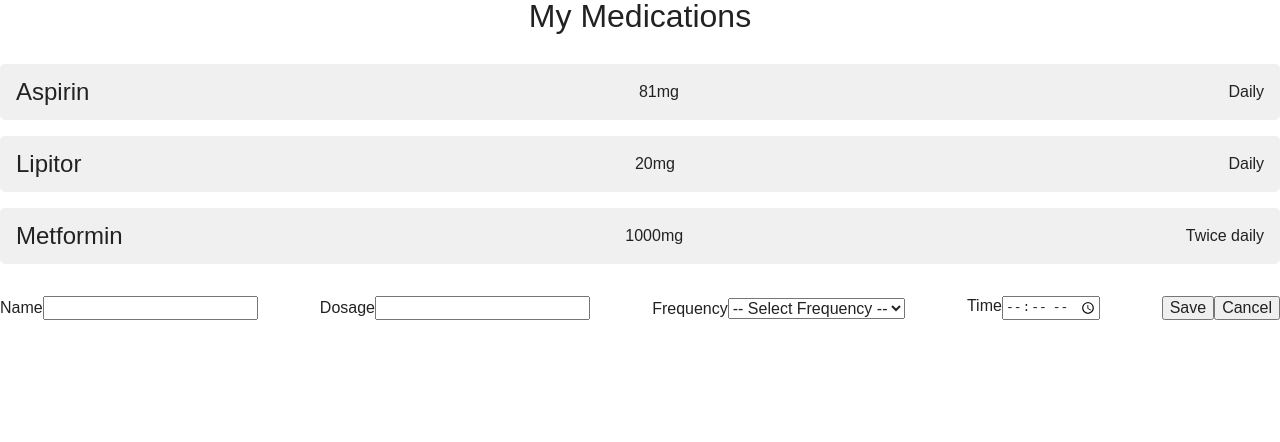
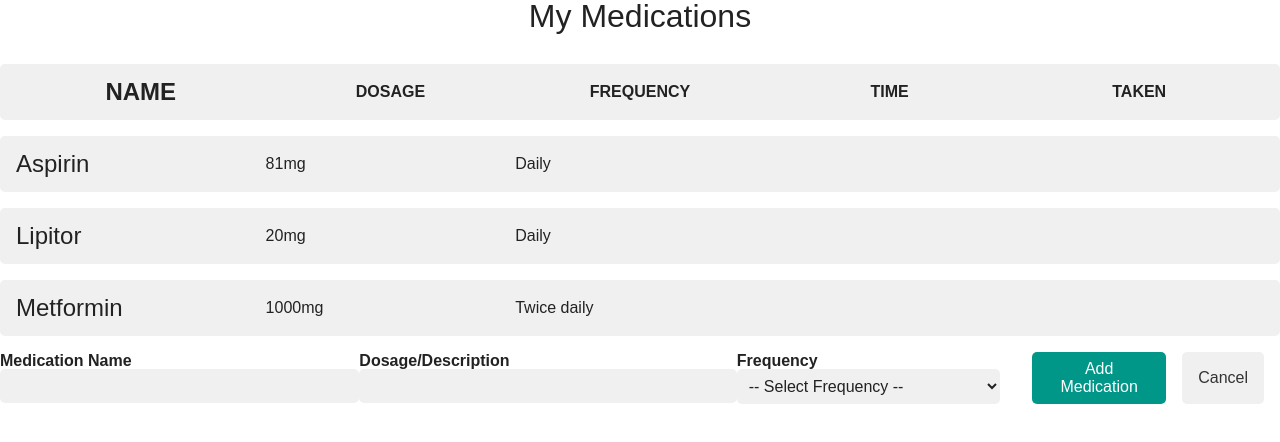
Before and after one commit to kriskris79/MedHelper-app, a React (Create React App) app in the folder medhelper/: page / in a window 1280 px wide. Both pictures are taken after a click on the button "Add Medication Reminder". Shown: the top 442 px of the page. Built offline with nearby package versions, Linux system fonts and the light colour scheme.

Commit message:
new ver of the medication reminder

```diff
--- a/medhelper/src/components/MedicationForm.js
+++ b/medhelper/src/components/MedicationForm.js
@@ -3,46 +3,68 @@
 
 function MedicationForm({ onSave, onCancel }) {
     const [name, setName] = useState('');
-    const [dosage, setDosage] = useState('');
+    const [description, setDescription] = useState('');
     const [frequency, setFrequency] = useState('');
+    const [timesPerDay, setTimesPerDay] = useState('');
     const [time, setTime] = useState('');
 
     const handleSubmit = (event) => {
         event.preventDefault();
-        onSave({ name, dosage, frequency, time });
+        onSave({ name, description, frequency, timesPerDay, time });
         setName('');
-        setDosage('');
+        setDescription('');
         setFrequency('');
+        setTimesPerDay('');
         setTime('');
     };
 
     return (
-        <form className="add-reminder-form" onSubmit={handleSubmit}>
+        <form className="add-medication-form" onSubmit={handleSubmit}>
             <div>
-                <label htmlFor="name">Name</label>
+                <label htmlFor="name">Medication Name</label>
                 <input type="text" id="name" value={name} onChange={(event) => setName(event.target.value)} />
             </div>
             <div>
-                <label htmlFor="dosage">Dosage</label>
-                <input type="text" id="dosage" value={dosage} onChange={(event) => setDosage(event.target.value)} />
+                <label htmlFor="description">Dosage/Description</label>
+                <input type="text" id="description" value={description} onChange={(event) => setDescription(event.target.value)} />
             </div>
             <div>
                 <label htmlFor="frequency">Frequency</label>
                 <select id="frequency" value={frequency} onChange={(event) => setFrequency(event.target.value)}>
                     <option value="">-- Select Frequency --</option>
-                    <option value="Daily">Daily</option>
-                    <option value="Twice daily">Twice daily</option>
-                    <option value="Weekly">Weekly</option>
-                    <option value="Monthly">Monthly</option>
+                    <option value="daily">Daily</option>
+                    <option value="hourly">Every x hours</option>
+                    <option value="x-times-a-day">X times a day</option>
+                    <option value="weekly">Weekly</option>
+                    <option value="monthly">Monthly</option>
                 </select>
             </div>
-            <div>
-                <label htmlFor="time">Time</label>
-                <input type="time" id="time" value={time} onChange={(event) => setTime(event.target.value)} />
-            </div>
-            <div className="button-container">
-                <button type="submit">Save</button>
-                <button type="button" onClick={onCancel}>Cancel</button>
+            {frequency === 'hourly' && (
+                <div>
+                    <label htmlFor="timesPerDay">Every x hours</label>
+                    <input type="number" id="timesPerDay" value={timesPerDay} onChange={(event) => setTimesPerDay(event.target.value)} />
+                </div>
+            )}
+            {frequency === 'x-times-a-day' && (
+                <div>
+                    <label htmlFor="timesPerDay">X times a day</label>
+                    <input type="number" id="timesPerDay" value={timesPerDay} onChange={(event) => setTimesPerDay(event.target.value)} />
+                </div>
+            )}
+            {(frequency === 'daily' || frequency === 'hourly' || frequency === 'x-times-a-day') && (
+                <div>
+                    <label htmlFor="time">Time</label>
+                    <input type="time" id="time" value={time} onChange={(event) => setTime(event.target.value)} />
+                    {frequency === 'x-times-a-day' && <p className="hint">Enter times in 24-hour format (e.g. 08:00, 13:00, 20:00)</p>}
+                </div>
+            )}
+            <div className="button-group">
+                <button type="submit" className="btn-primary">
+                    Add Medication
+                </button>
+                <button type="button" className="btn-secondary" onClick={onCancel}>
+                    Cancel
+                </button>
             </div>
         </form>
     );
--- a/medhelper/src/components/MedicationList.js
+++ b/medhelper/src/components/MedicationList.js
@@ -1,11 +1,21 @@
-import React from 'react';
 import Medication from './Medication';
 
 function MedicationList({ medications, toggleTaken }) {
     return (
         <ul className="medication-list">
-            {medications.map(medication => (
-                <Medication key={medication.id} medication={medication} toggleTaken={toggleTaken} />
+            <li className="header">
+                <p className="name">Name</p>
+                <p className="dosage">Dosage</p>
+                <p className="frequency">Frequency</p>
+                <p className="time">Time</p>
+                <p className="taken">Taken</p>
+            </li>
+            {medications.map((medication) => (
+                <Medication
+                    key={medication.id}
+                    medication={medication}
+                    toggleTaken={toggleTaken}
+                />
             ))}
         </ul>
     );
--- a/medhelper/src/scss/styles/_medicationform.scss
+++ b/medhelper/src/scss/styles/_medicationform.scss
@@ -1,33 +1,67 @@
-.add-reminder-form {
+.add-medication-form {
   display: flex;
   flex-direction: column;
-  width: 100%;
-  margin-top: 1rem;
+  margin-bottom: 1rem;
+
+  & > div {
+    margin-bottom: 1rem;
   }
 
-.add-reminder-form input,
-.add-reminder-form select {
-  margin-bottom: 0.5rem;
+  label {
+    font-weight: bold;
   }
 
-.add-reminder-form button {
-  margin-top: 1rem;
+  input,
+  select {
+    padding: 0.5rem;
+    font-size: 1rem;
+    border: none;
+    border-radius: 5px;
+    background-color: #f0f0f0;
+    width: 100%;
+
+    &:focus {
+      outline: none;
+      box-shadow: 0 0 3px #aaaaaa;
+    }
+  }
+
+  .button-group {
+    display: flex;
+    justify-content: flex-end;
+
+    button {
+      padding: 0.5rem 1rem;
+      margin-left: 1rem;
+      border-radius: 5px;
+      font-size: 1rem;
+      cursor: pointer;
+    }
+
+    .btn-primary {
+      background-color: #009688;
+      color: #fff;
+      border: none;
+    }
+
+    .btn-secondary {
+      background-color: #f0f0f0;
+      color: #333;
+      border: none;
+    }
   }
 
   @media screen and (min-width: 768px) {
-  .add-reminder-form {
     flex-direction: row;
-    justify-content: space-between;
     align-items: center;
-  }
 
-  .add-reminder-form input,
-  .add-reminder-form select {
+    & > div {
       margin-bottom: 0;
       margin-right: 1rem;
     }
 
-  .add-reminder-form button {
-    margin-top: 0;
+    .button-group {
+      margin-left: auto;
     }
   }
+}
--- a/medhelper/src/scss/styles/_medicationlist.scss
+++ b/medhelper/src/scss/styles/_medicationlist.scss
@@ -3,4 +3,48 @@
   padding: 0;
   margin: 0;
   width: 100%;
+
+  li {
+    display: grid;
+    grid-template-columns: 1fr 1fr 1fr 1fr 1fr;
+    align-items: center;
+    justify-content: space-between;
+    background-color: #f0f0f0;
+    border-radius: 5px;
+    margin-bottom: 1rem;
+    padding: 1rem;
+    transition: background-color 0.2s ease-in-out;
+
+    &:hover {
+      cursor: pointer;
+      background-color: #e0e0e0;
+    }
+
+    &.taken {
+      background-color: #d0d0d0;
+    }
+  }
+
+  .name {
+    font-size: 1.5rem;
+    margin: 0;
+  }
+
+  .dosage,
+  .frequency {
+    font-size: 1rem;
+    margin: 0;
+  }
+
+  .time {
+    font-size: 1rem;
+    margin: 0;
+    text-align: center;
+  }
+
+  .header {
+    font-weight: bold;
+    text-transform: uppercase;
+    text-align: center;
+  }
 }
```
Lines whose indentation alone changed are shown as unchanged.
